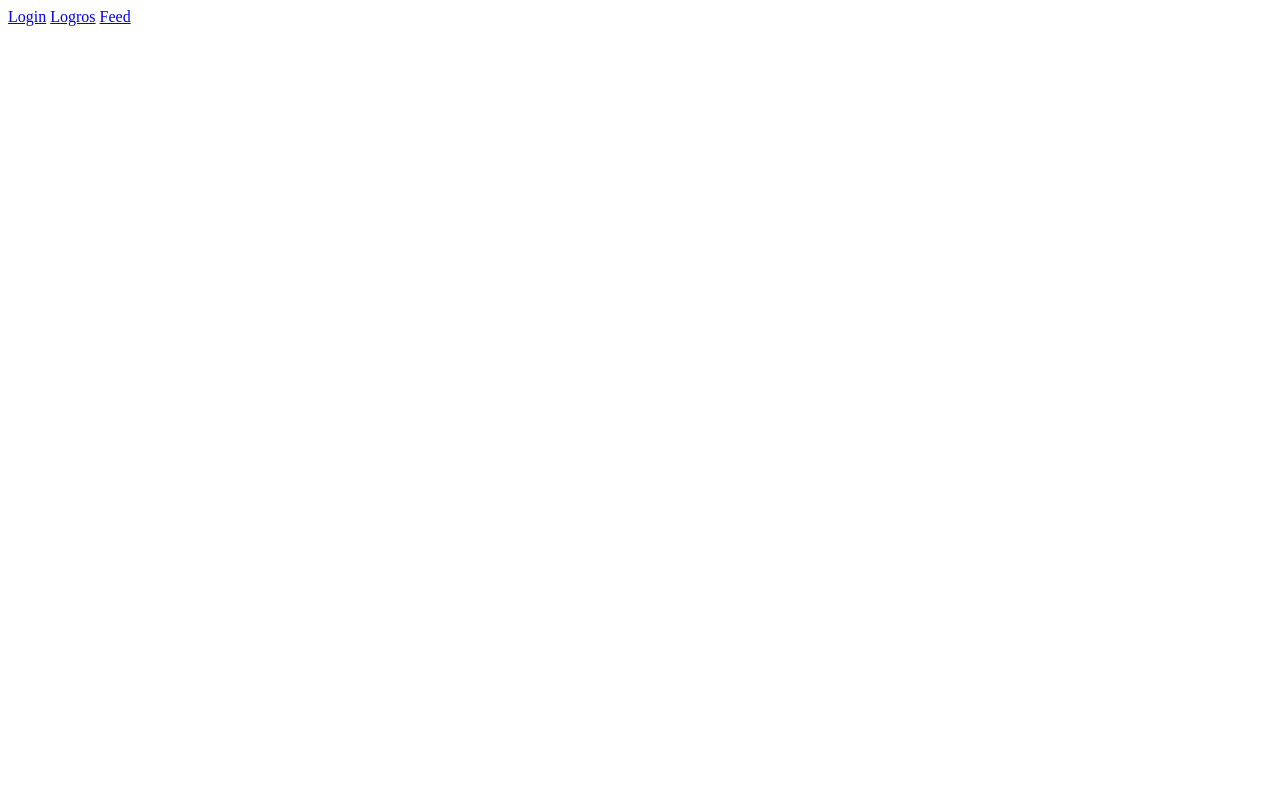
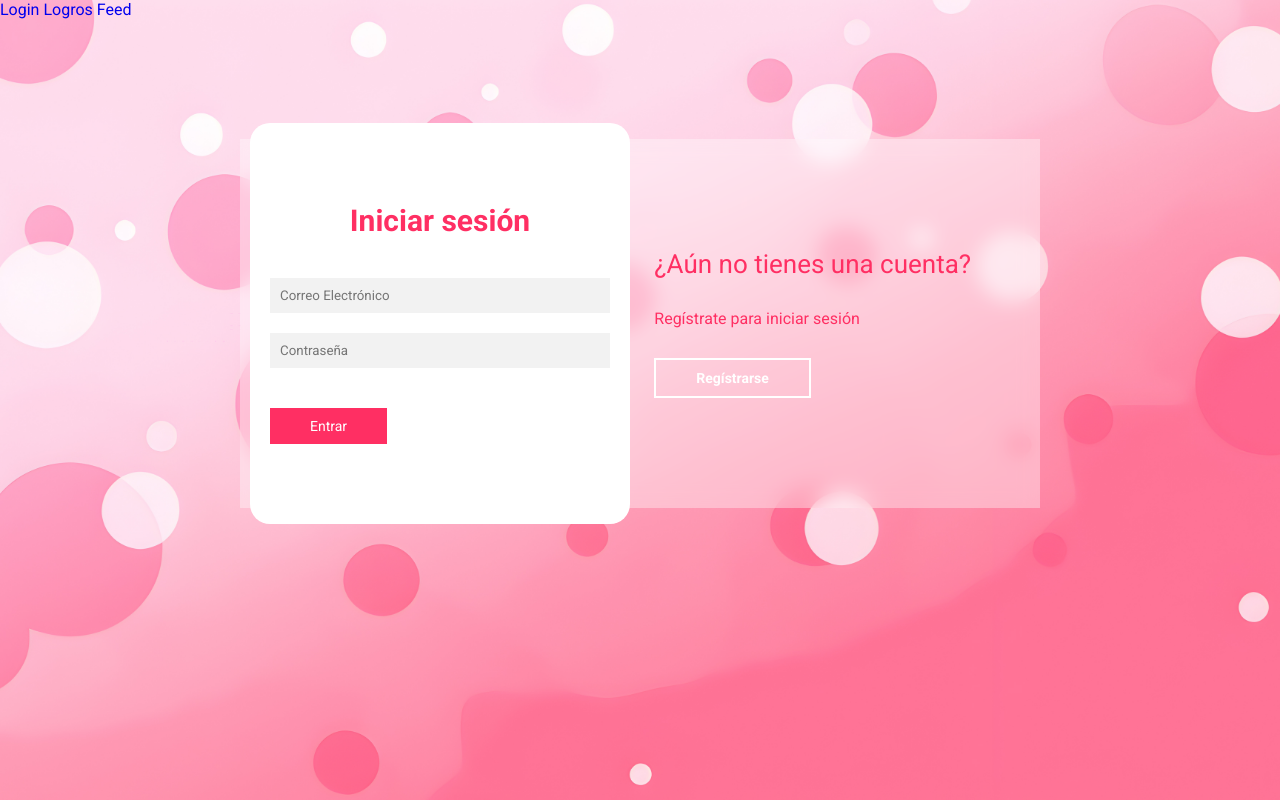
Before and after one commit to Chopiwix/Test, a plain HTML site: page index.html in a window 1280 px wide. Drawn offline with Linux system fonts and the light colour scheme.

Commit message:
Mi primer commit

```diff
--- a/LOGIN/style.css
+++ b/LOGIN/style.css
@@ -118,6 +118,15 @@ main{
     outline: none;
 }
 
+.contenedor__login-register form button a,
+.contenedor__login-register form button a:visited,
+.contenedor__login-register form button a:hover,
+.contenedor__login-register form button a:active{
+    text-decoration: none;
+    color: #fff;
+}
+
+
 .formulario__login{
     opacity: 1;
     display: block;
--- a/index.html
+++ b/index.html
@@ -3,11 +3,54 @@
 <head>
     <meta charset="UTF-8">
     <meta name="viewport" content="width=device-width, initial-scale=1.0">
-    <title>Document</title>
+    <title>AhsokaVoice</title>
+    <link href="https://fonts.googleapis.com/css2?family=Roboto:ital,wght@0,100;0,300;0,400;0,500;0,700;0,900;1,100;1,300;1,400;1,500;1,700;1,900&display=swap" rel="stylesheet">
+    <link rel="stylesheet" href="./LOGIN/style.css">
+    <link real="stylesheet" href="http://unicons.iconscout.com/release/v4.0.0/css/line.css"> <!-- se agregó para el icono-->
 </head>
 <body>
     <a href="/LOGIN/login.html">Login</a>
     <a href="/LOGROS/altaLogros.html">Logros</a>
     <a href="FEEDS/feed.html">Feed</a>
+
+        <main>
+
+            <div class="contenedor__todo">
+                <div class="caja__trasera">
+                    <div class="caja__trasera_login">
+                         <h3>¿Ya tienes una cuenta?</h3>
+                         <p>Iniciar sesión para entrar en la página</p>
+                         <button id="btn__iniciar-sesion">Iniciar sesión</button>
+                    </div>
+                    <div class="caja__trasera_register">
+                        <h3>¿Aún no tienes una cuenta?</h3>
+                        <p>Regístrate para iniciar sesión</p>
+                        <button id="btn__registrarse">Regístrarse</button>
+                    </div>
+                </div>
+                <!--Formulario de login y registro-->
+                <div class="contenedor__login-register">
+                    <!--Formulario de login -->
+                    <form action="" class="formulario__login">
+                        <h2>Iniciar sesión</h2>
+                        <input type="email" id="email" class="ControlInput ControlInput--email" placeholder="Correo Electrónico" spellcheck="false">
+                        <i class="uil uil-envelope email-icon"></i> <!-- agregado junto el spellcheck de arriba-->
+                        <input type="password" placeholder="Contraseña" id="Input">
+                        <button><a href="FEEDS/feed.html">Entrar</a></button>
+                    </form>
+                <!--Formulario de registro-->
+                    <form action="" class="formulario__register">
+                        <h2>Regístrarse</h2>
+                        <input type="text" placeholder="Nombre Completo">
+                        <input type="email" id="email" class="ControlInput ControlInput--email" placeholder="Correo Electrónico">
+                        <input type="text" placeholder="Usuario">
+                        <input type="password" placeholder="Contraseña">
+                        <button>Regístrarse</button>
+                    </form>
+                </div>
+            </div>
+        </main>
+    <script src="./LOGIN/login.js"></script>
+
 </body>
 </html>
```
